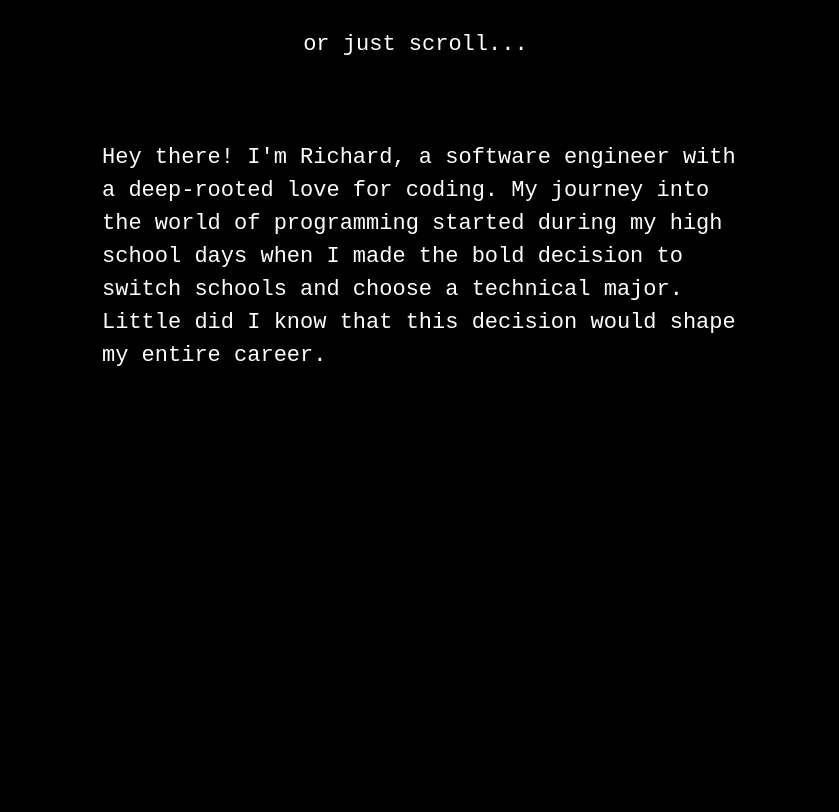
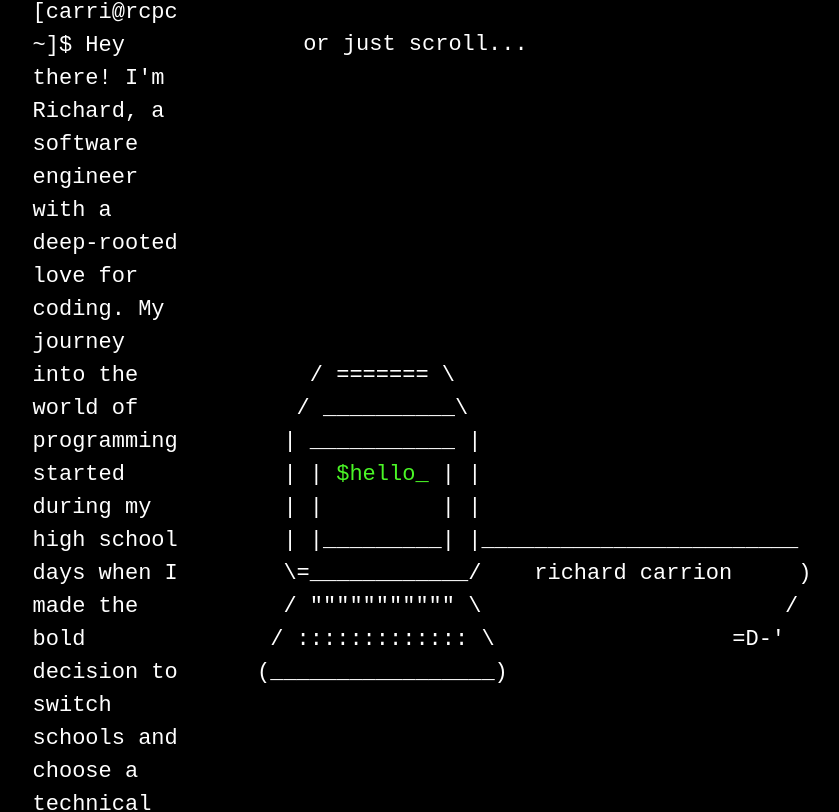
Before and after one commit to noesrichard/portfolio, a Vue app: page / in a window 1280 px wide. Shown: the part 773-1585 px from the top of the page, without its empty margins (218-1057 px from the left). Built offline with nearby package versions, Linux system fonts and the light colour scheme.

Commit message:
Maybe computer ascii

```diff
--- a/src/App.vue
+++ b/src/App.vue
@@ -25,7 +25,7 @@ window.addEventListener('keypress', (e) => {
   }
   setTimeout(() => {
     if ('aepc'.includes(e.key)) {
-      window.location.href = options[key.value[0]]
+      window.location.href = options[key.value][0]
     }
   }, 300)
 })
@@ -57,11 +57,23 @@ window.addEventListener('keypress', (e) => {
 
     <section id="about">
       <p>
-        Hey there! I'm Richard, a software engineer with a deep-rooted love for coding. My journey
-        into the world of programming started during my high school days when I made the bold
-        decision to switch schools and choose a technical major. Little did I know that this
-        decision would shape my entire career.
+        [carri@rcpc ~]$ Hey there! I'm Richard, a software engineer with a deep-rooted love for
+        coding. My journey into the world of programming started during my high school days when I
+        made the bold decision to switch schools and choose a technical major. Little did I know
+        that this decision would shape my entire career.
       </p>
+      <pre>
+          / ======= \
+         / __________\
+        | ___________ |
+        | | <a class="prompt-computer">$hello</a><span class="prompt-computer"></span> | |
+        | |         | |
+        | |_________| |________________________
+        \=____________/    richard carrion     )
+        / """"""""""" \                       /
+       / ::::::::::::: \                  =D-'
+      (_________________)
+    </pre>
     </section>
   </main>
 </template>
@@ -117,9 +129,6 @@ body {
   box-sizing: border-box;
   display: table-cell;
   vertical-align: middle;
-  position: -webkit-sticky; /* Safari */
-  position: sticky;
-  top: 0;
   z-index: 1;
 }
 
@@ -164,10 +173,13 @@ main {
 }
 
 #about {
-  width: 50%;
+  display: flex;
+  width: 60%;
   color: white;
   height: 100vh;
   z-index: 2;
+  align-items: center;
+  justify-content: center;
 }
 
 .console {
@@ -190,7 +202,14 @@ strong {
   margin-bottom: 10vh;
 }
 
-.left-prompt{
+.left-prompt {
   width: 30% !important;
 }
+.ascii-art {
+  font-family: monospace;
+  white-space: pre;
+}
+.prompt-computer{
+  color: #4af626;
+}
 </style>
```
